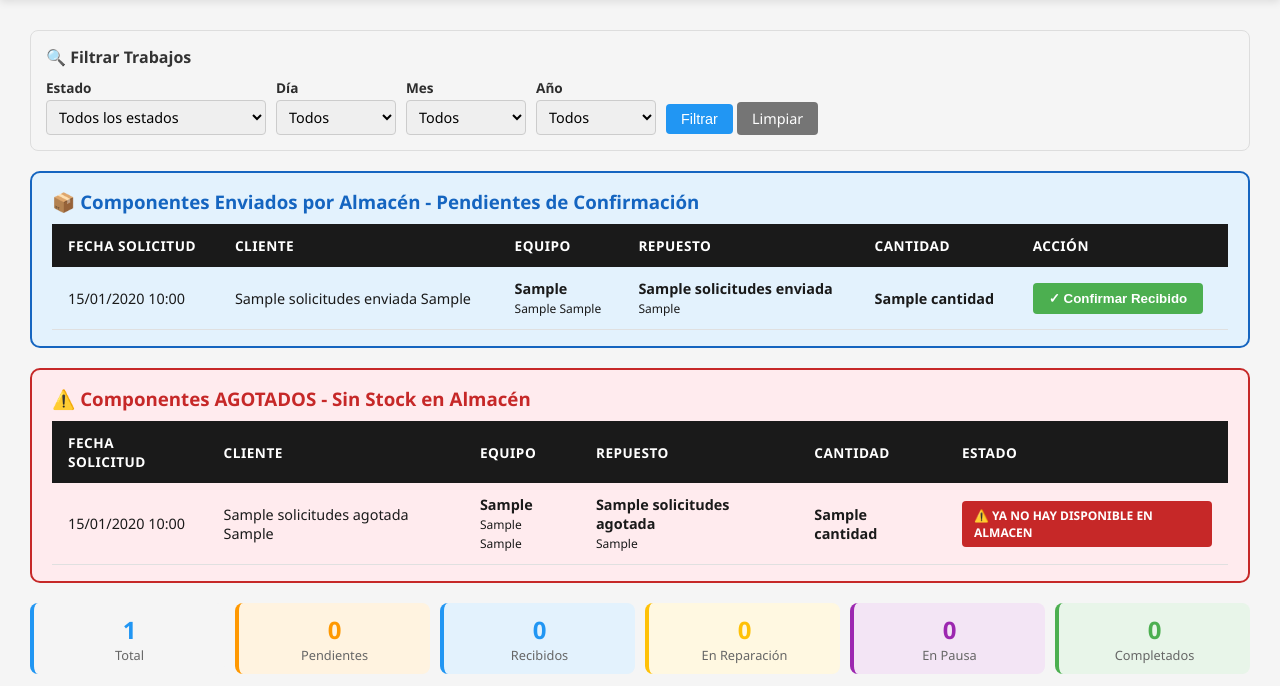
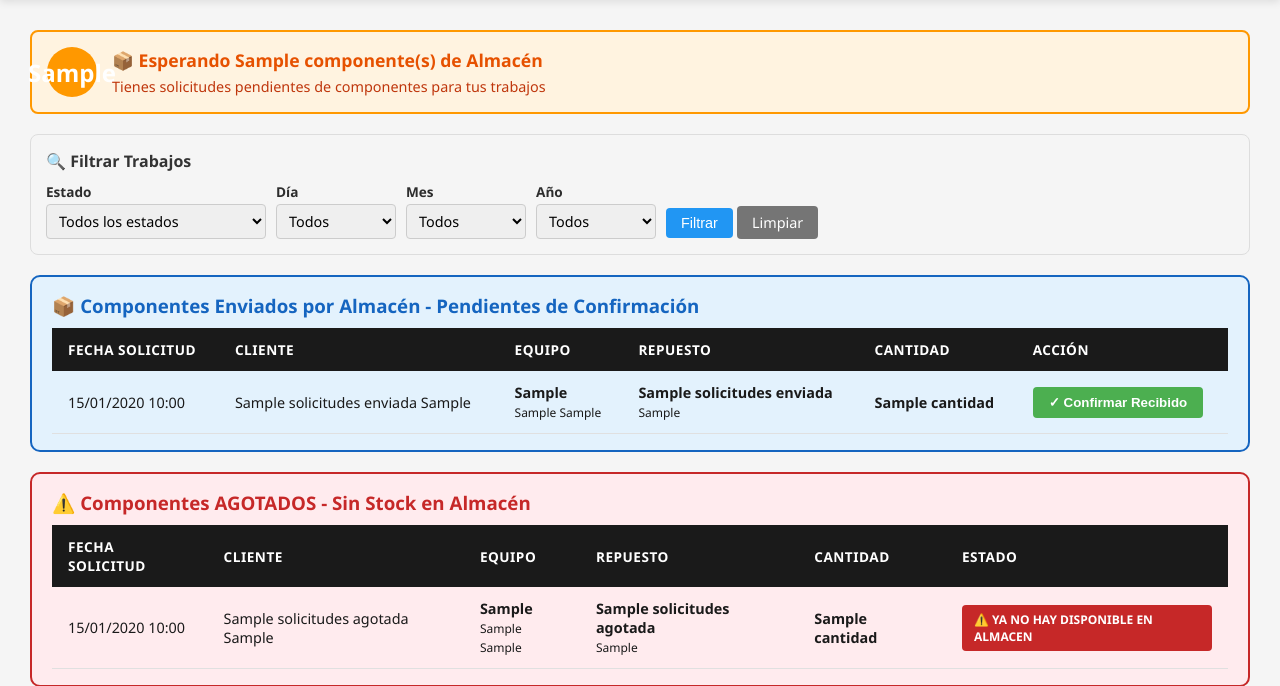
Before and after one commit to akariyauli1-ux/impMartinez, a PHP site: the page made by app/Views/tecnico/mis_trabajos.php in a window 1280 px wide. Shown: the part 80-766 px from the top of the page. Run offline with PHP 8.4, Linux system fonts and the light colour scheme; the template is opened without the code that fills it: most values are stand-ins (such as "Sample title", 1, 10 or a date in 2020); data that the repository does not hold is empty; some libraries are stand-ins or nearby versions.

Commit message:
Agregar contador de componentes pendientes en vista de técnico
- Nuevo método contarPendientesTecnico() en modelo SolicitudComponente
- Controlador obtiene conteo de solicitudes en estado 'solicitado' o 'enviado'
- Vista muestra alerta destacada con número de componentes pendientes
- Contador desaparece automáticamente cuando no hay solicitudes pendientes
- Diseño visual con ícono circular y mensaje descriptivo

```diff
--- a/app/Controllers/TecnicoController.php
+++ b/app/Controllers/TecnicoController.php
@@ -66,6 +66,7 @@ class TecnicoController extends Controller {
 
         $solicitudes_enviadas = $this->solicitudModel->obtenerEnviadasTecnico($tecnico_id);
         $solicitudes_agotadas = $this->solicitudModel->obtenerAgotadasTecnico($tecnico_id);
+        $componentes_pendientes = $this->solicitudModel->contarPendientesTecnico($tecnico_id);
 
         $this->solicitudModel->marcarNotificacionesLeidas($tecnico_id);
 
@@ -74,6 +75,7 @@ class TecnicoController extends Controller {
             'trabajos' => $trabajos,
             'solicitudes_enviadas' => $solicitudes_enviadas,
             'solicitudes_agotadas' => $solicitudes_agotadas,
+            'componentes_pendientes' => $componentes_pendientes,
             'filtros' => $filtros
         ]);
     }
--- a/app/Models/SolicitudComponente.php
+++ b/app/Models/SolicitudComponente.php
@@ -102,6 +102,12 @@ class SolicitudComponente extends Model {
                 WHERE sc.estado = 'solicitado'
                 ORDER BY sc.fecha_solicitud ASC";
         return $this->fetchAll($sql);
+    }
+
+    public function contarPendientesTecnico($tecnico_id) {
+        $sql = "SELECT COUNT(*) as total FROM solicitudes_componentes WHERE tecnico_id = ? AND estado IN ('solicitado', 'enviado')";
+        $result = $this->fetchOne($sql, [$tecnico_id]);
+        return $result['total'] ?? 0;
     }
 
     public function obtenerCostoTotalEquipo($equipo_id) {
--- a/app/Views/tecnico/mis_trabajos.php
+++ b/app/Views/tecnico/mis_trabajos.php
@@ -4,6 +4,18 @@
 <div style="background: #FFEBEE; border: 2px solid #C62828; border-radius: 8px; padding: 15px; margin-bottom: 20px;">
     <strong style="color: #C62828;">⚠️ <?= htmlspecialchars($_SESSION['error_solicitud']) ?></strong>
     <?php unset($_SESSION['error_solicitud']); ?>
+</div>
+<?php endif; ?>
+
+<?php if ($componentes_pendientes > 0): ?>
+<div style="background: #FFF3E0; border: 2px solid #FF9800; border-radius: 8px; padding: 15px; margin-bottom: 20px; display: flex; align-items: center; gap: 15px;">
+    <div style="background: #FF9800; color: white; width: 50px; height: 50px; border-radius: 50%; display: flex; align-items: center; justify-content: center; font-size: 1.5em; font-weight: bold;">
+        <?= $componentes_pendientes ?>
+    </div>
+    <div>
+        <strong style="color: #E65100; font-size: 1.1em;">📦 Esperando <?= $componentes_pendientes ?> componente(s) de Almacén</strong>
+        <p style="color: #BF360C; margin: 5px 0 0 0; font-size: 0.9em;">Tienes solicitudes pendientes de componentes para tus trabajos</p>
+    </div>
 </div>
 <?php endif; ?>
 
```
